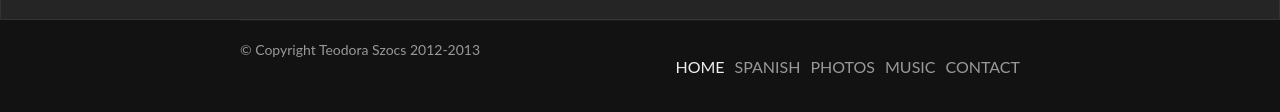
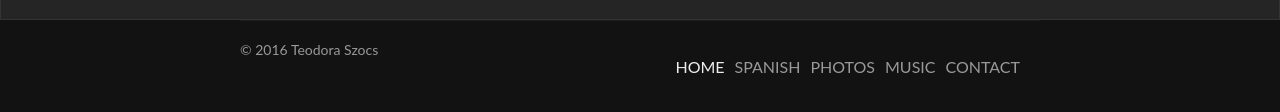
Before and after one commit to pitanyc/teodoraszocs.com, a plain HTML site: page home.html in a window 1280 px wide. Shown: the part 546-658 px from the top of the page. Drawn offline with Linux system fonts and the light colour scheme.

Commit message:
update year

```diff
--- a/home.html
+++ b/home.html
@@ -29,7 +29,7 @@
 
 <!-- Footer -->
 <div id="footer">
-  <span>&copy; Copyright Teodora Szocs 2012-2013</span>
+  <span>&copy; <script>document.write(new Date().getFullYear());</script> Teodora Szocs</span>
   <ul>
     <li><a href="contact.html">Contact</a></li>
     <li><a href="music.html">Music</a></li>
```
